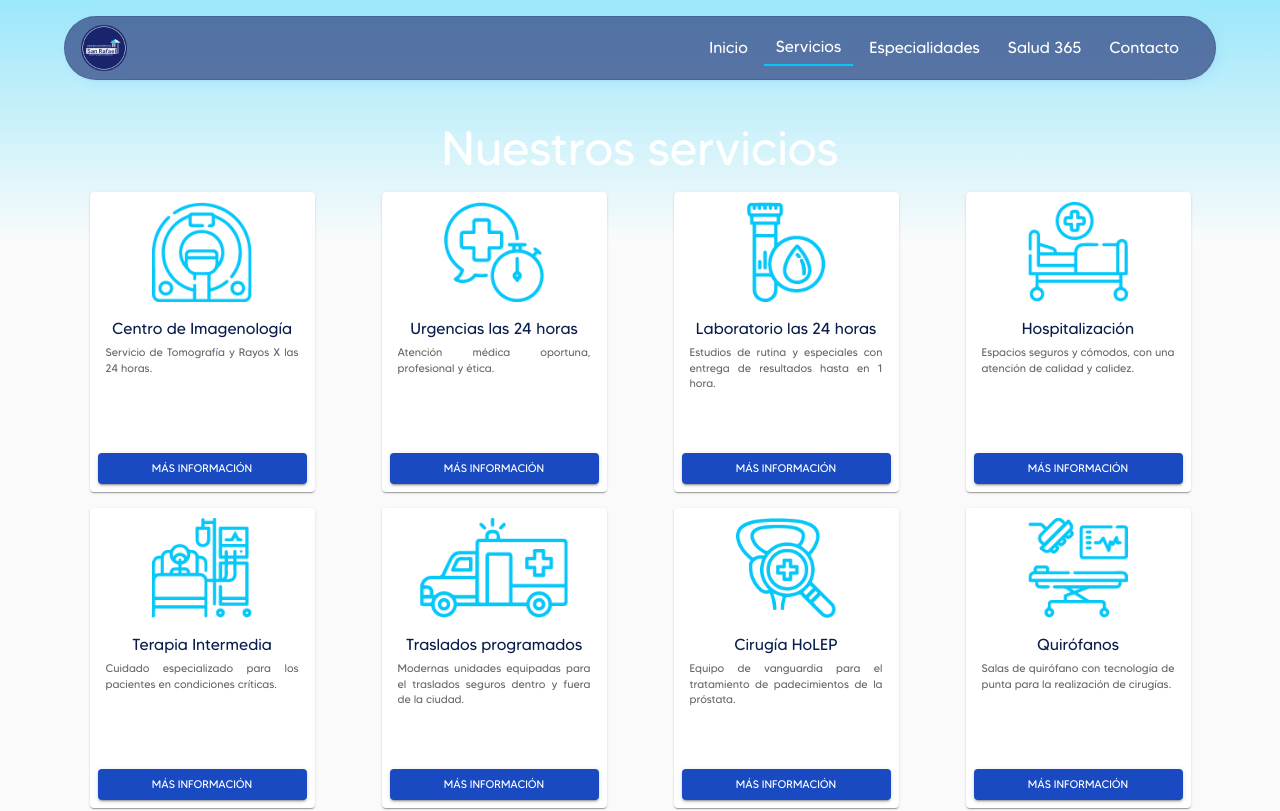
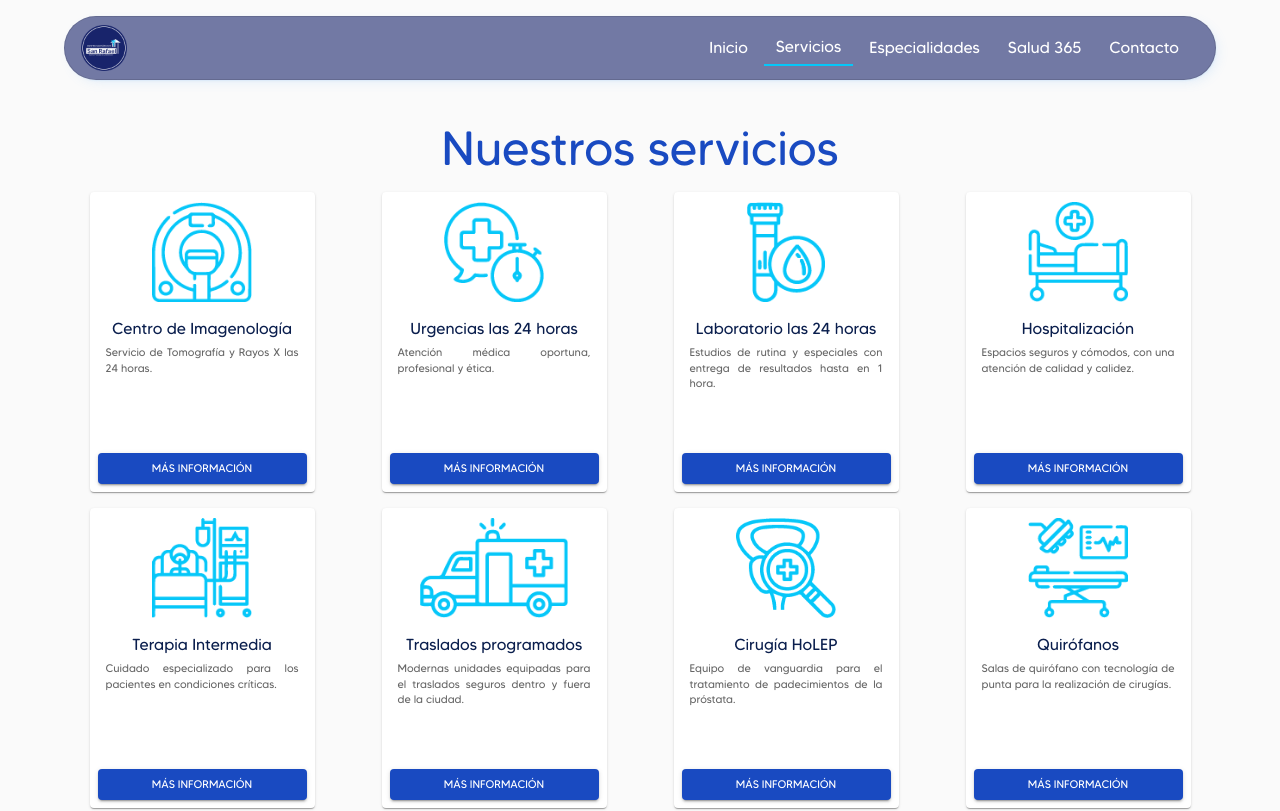
Before and after one commit to Amezcua04/cqsr-v2, a React (Create React App) app: page /servicios in a window 1280 px wide. Shown: the top 811 px of the page. Built offline with nearby package versions, Linux system fonts and the light colour scheme.

Commit message:
FIXED: Titulo sin background

```diff
--- a/src/scenes/servicios/Servicios.jsx
+++ b/src/scenes/servicios/Servicios.jsx
@@ -173,7 +173,7 @@ const Servicios = () => {
       sx={{
         width: "100%",
         minHeight: "100%",
-        backgroundImage: "linear-gradient(180deg, #9BE7FA, #FBFBFB)",
+        // backgroundImage: "linear-gradient(180deg, #9BE7FA, #FBFBFB)",
         backgroundSize: "100% 20%",
         backgroundRepeat: "no-repeat",
         mb: { xs: "5px", sm: "10px" },
@@ -195,8 +195,8 @@ const Servicios = () => {
           variant="h1"
           align="center"
           sx={{
+            color: "#194AC1",
             width: "100%",
-            color: "white",
           }}
         >
           Nuestros servicios
```
